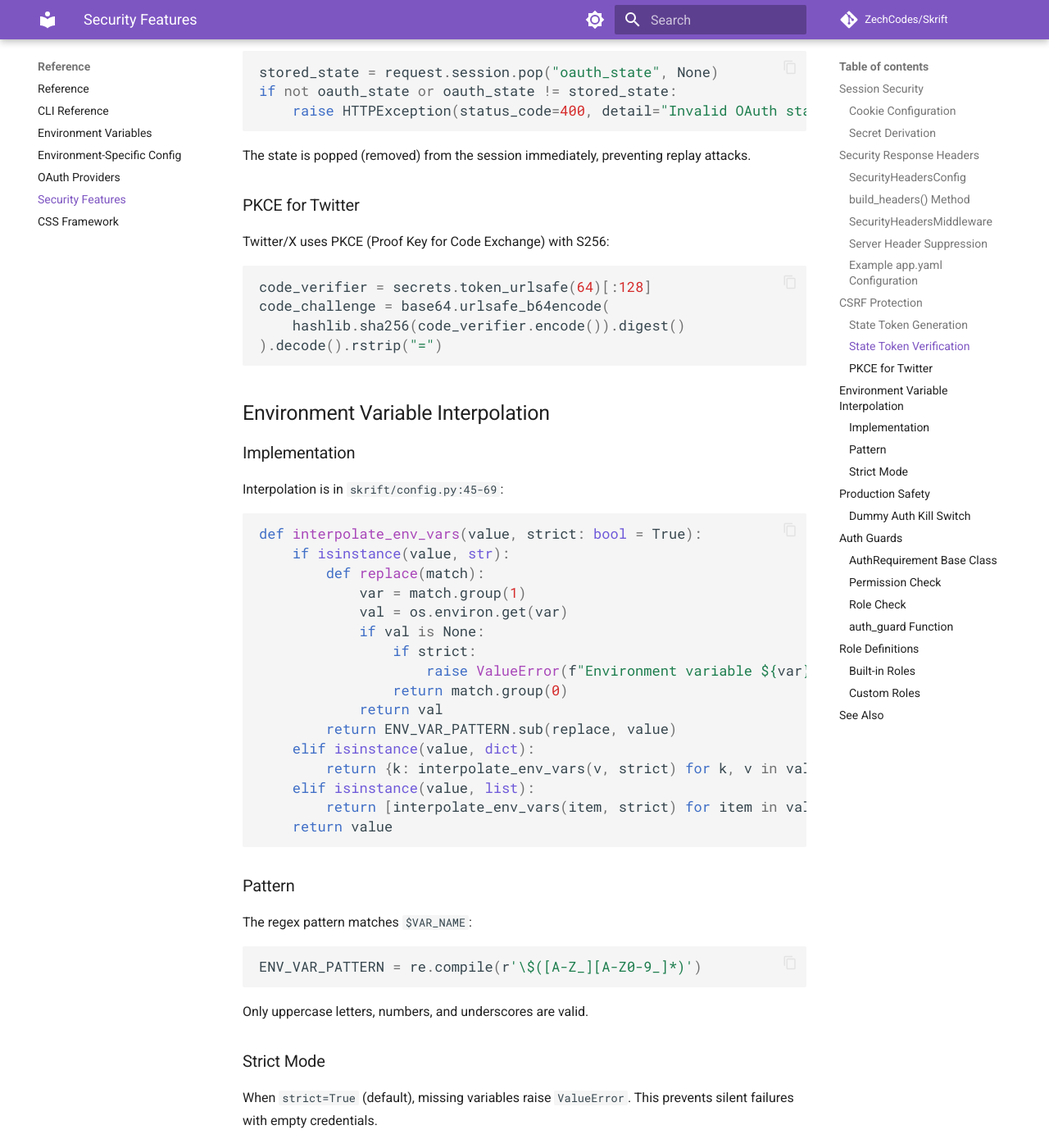
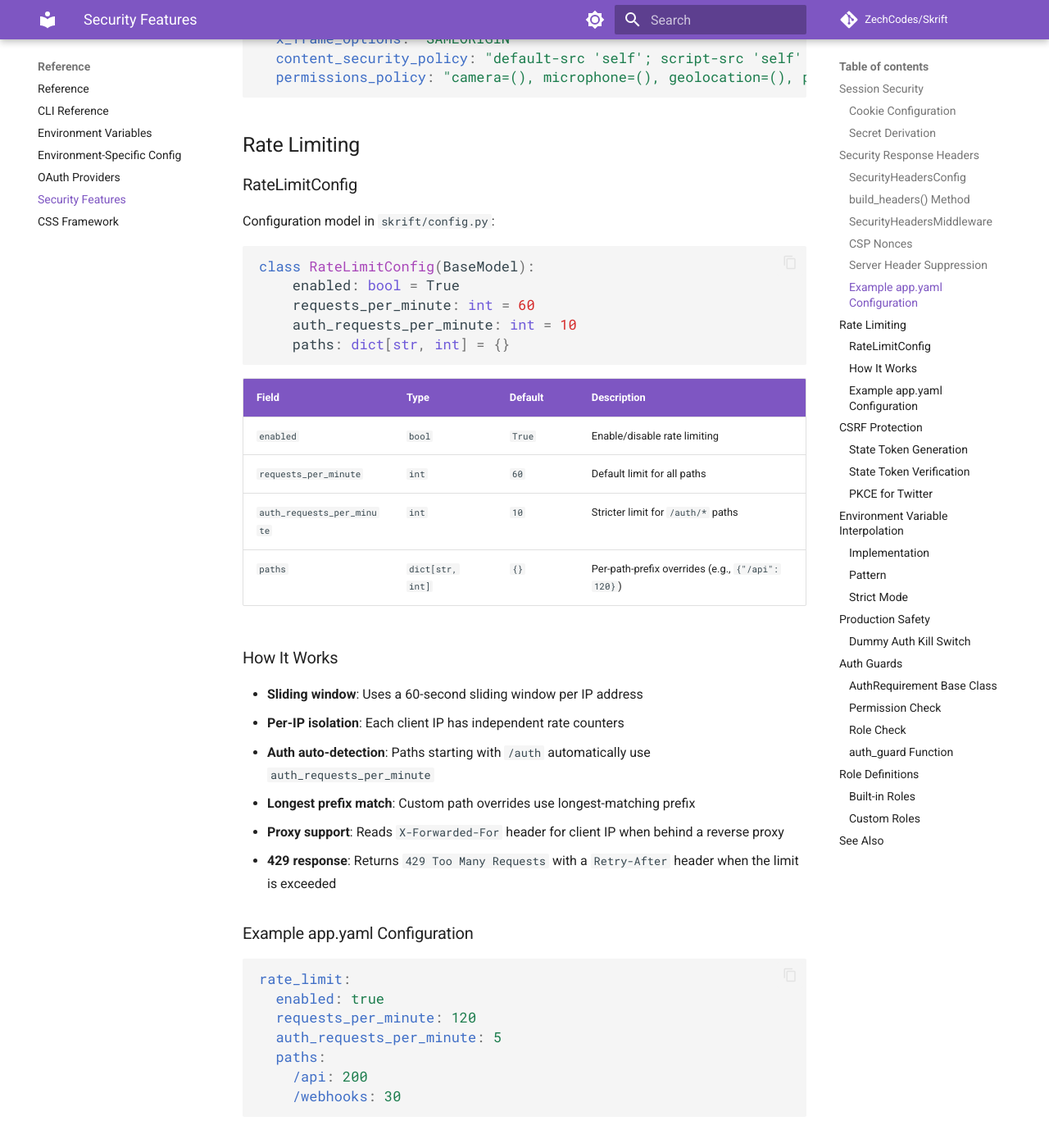
Before and after one commit to ZechCodes/Skrift, an MkDocs documentation site: the page built from docs/reference/security-features.md, in a window 1280 px wide and 1400 px high, scrolled down 3507 px. Shown: the whole window at 82% size. Built offline with MkDocs 1.6.1 and Material for MkDocs 9.7.7, drawn with Linux system fonts in a browser that asks for light colours; comment, search, counter and statistics services are not loaded; some of the changed text lies outside the part shown.

Commit message:
Document rate limiting, CSP nonces, and standalone CSRF
Add rate limiting section to security-features.md covering
RateLimitConfig, sliding window algorithm, and app.yaml example.
Update security headers docs for CSP nonce support. Add standalone
CSRF section to forms.md with verify_csrf() and csrf_field() usage.

Co-Authored-By: Claude Opus 4.6 <noreply@anthropic.com>

````diff
--- a/docs/reference/security-features.md
+++ b/docs/reference/security-features.md
@@ -45,7 +45,8 @@ Configuration model in `skrift/config.py`:
 ```python
 class SecurityHeadersConfig(BaseModel):
     enabled: bool = True
-    content_security_policy: str | None = "default-src 'self'; style-src 'self' 'unsafe-inline'; img-src 'self' data: https:; font-src 'self' https:; script-src 'self'"
+    content_security_policy: str | None = "default-src 'self'; style-src 'self' 'unsafe-inline'; img-src 'self' data: https:; font-src 'self' https:; script-src 'self'; form-action 'self'; base-uri 'self'"
+    csp_nonce: bool = True
     strict_transport_security: str | None = "max-age=63072000; includeSubDomains"
     x_content_type_options: str | None = "nosniff"
     x_frame_options: str | None = "DENY"
@@ -58,6 +59,7 @@ class SecurityHeadersConfig(BaseModel):
 |-------|------|---------|--------------------------|
 | `enabled` | `bool` | `True` | Disables entire middleware |
 | `content_security_policy` | `str \| None` | CSP rules | Header omitted |
+| `csp_nonce` | `bool` | `True` | Disables per-request nonce generation |
 | `strict_transport_security` | `str \| None` | 2-year HSTS | Header omitted |
 | `x_content_type_options` | `str \| None` | `nosniff` | Header omitted |
 | `x_frame_options` | `str \| None` | `DENY` | Header omitted |
@@ -81,7 +83,9 @@ ASGI middleware in `skrift/middleware/security.py`:
 
 ```python
 class SecurityHeadersMiddleware:
-    def __init__(self, app, headers: list[tuple[bytes, bytes]], debug: bool = False):
+    def __init__(self, app, headers: list[tuple[bytes, bytes]],
+                 csp_value: str | None = None, csp_nonce: bool = True,
+                 debug: bool = False):
         ...
 ```
 
@@ -89,7 +93,24 @@ Key behaviors:
 - Only processes `http` scope (passes through websocket/lifespan)
 - Injects headers into `http.response.start` messages
 - Does **not** overwrite headers already present in the response (case-insensitive comparison)
-- Headers are pre-encoded at middleware creation time, not per-request
+- Non-CSP headers are pre-encoded at middleware creation time
+- CSP is handled per-request to support nonce injection
+
+### CSP Nonces
+
+When `csp_nonce=True` (the default), the middleware generates a unique nonce for each request and replaces `'unsafe-inline'` in the `style-src` directive with `'nonce-{value}'`.
+
+**Template usage:**
+
+```html
+<style nonce="{{ csp_nonce() }}">
+    .my-class { color: blue; }
+</style>
+```
+
+The `csp_nonce()` function is available as a template global. It returns the current request's nonce value (or empty string if nonce is disabled).
+
+The nonce is also stored in `scope["state"]["csp_nonce"]` for access in middleware or handlers.
 
 ### Server Header Suppression
 
@@ -102,6 +123,48 @@ security_headers:
   x_frame_options: "SAMEORIGIN"
   content_security_policy: "default-src 'self'; script-src 'self' 'unsafe-inline' https://cdn.example.com"
   permissions_policy: "camera=(), microphone=(), geolocation=(), payment=()"
+```
+
+## Rate Limiting
+
+### RateLimitConfig
+
+Configuration model in `skrift/config.py`:
+
+```python
+class RateLimitConfig(BaseModel):
+    enabled: bool = True
+    requests_per_minute: int = 60
+    auth_requests_per_minute: int = 10
+    paths: dict[str, int] = {}
+```
+
+| Field | Type | Default | Description |
+|-------|------|---------|-------------|
+| `enabled` | `bool` | `True` | Enable/disable rate limiting |
+| `requests_per_minute` | `int` | `60` | Default limit for all paths |
+| `auth_requests_per_minute` | `int` | `10` | Stricter limit for `/auth/*` paths |
+| `paths` | `dict[str, int]` | `{}` | Per-path-prefix overrides (e.g., `{"/api": 120}`) |
+
+### How It Works
+
+- **Sliding window**: Uses a 60-second sliding window per IP address
+- **Per-IP isolation**: Each client IP has independent rate counters
+- **Auth auto-detection**: Paths starting with `/auth` automatically use `auth_requests_per_minute`
+- **Longest prefix match**: Custom path overrides use longest-matching prefix
+- **Proxy support**: Reads `X-Forwarded-For` header for client IP when behind a reverse proxy
+- **429 response**: Returns `429 Too Many Requests` with a `Retry-After` header when the limit is exceeded
+
+### Example app.yaml Configuration
+
+```yaml
+rate_limit:
+  enabled: true
+  requests_per_minute: 120
+  auth_requests_per_minute: 5
+  paths:
+    /api: 200
+    /webhooks: 30
 ```
 
 ## CSRF Protection
````
Also changed, not shown: docs/guides/forms.md (+30 -0 lines).
